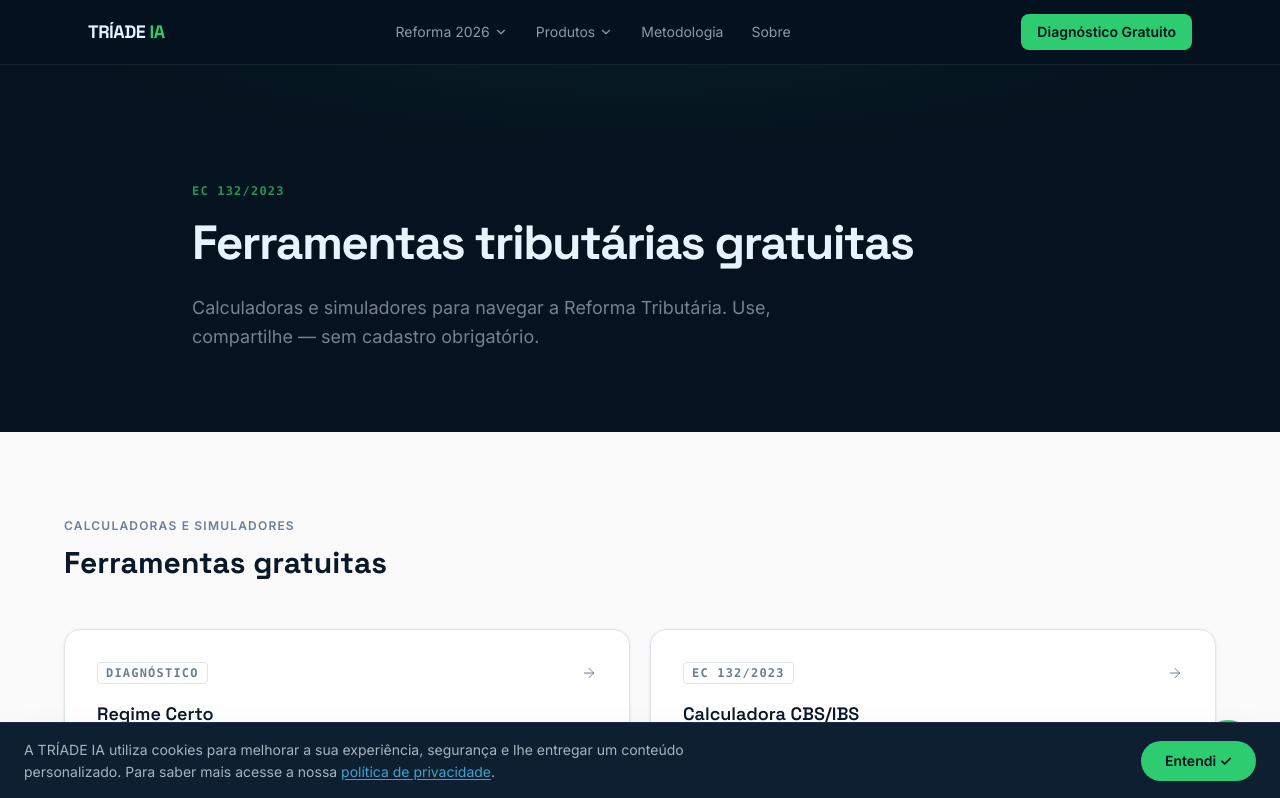
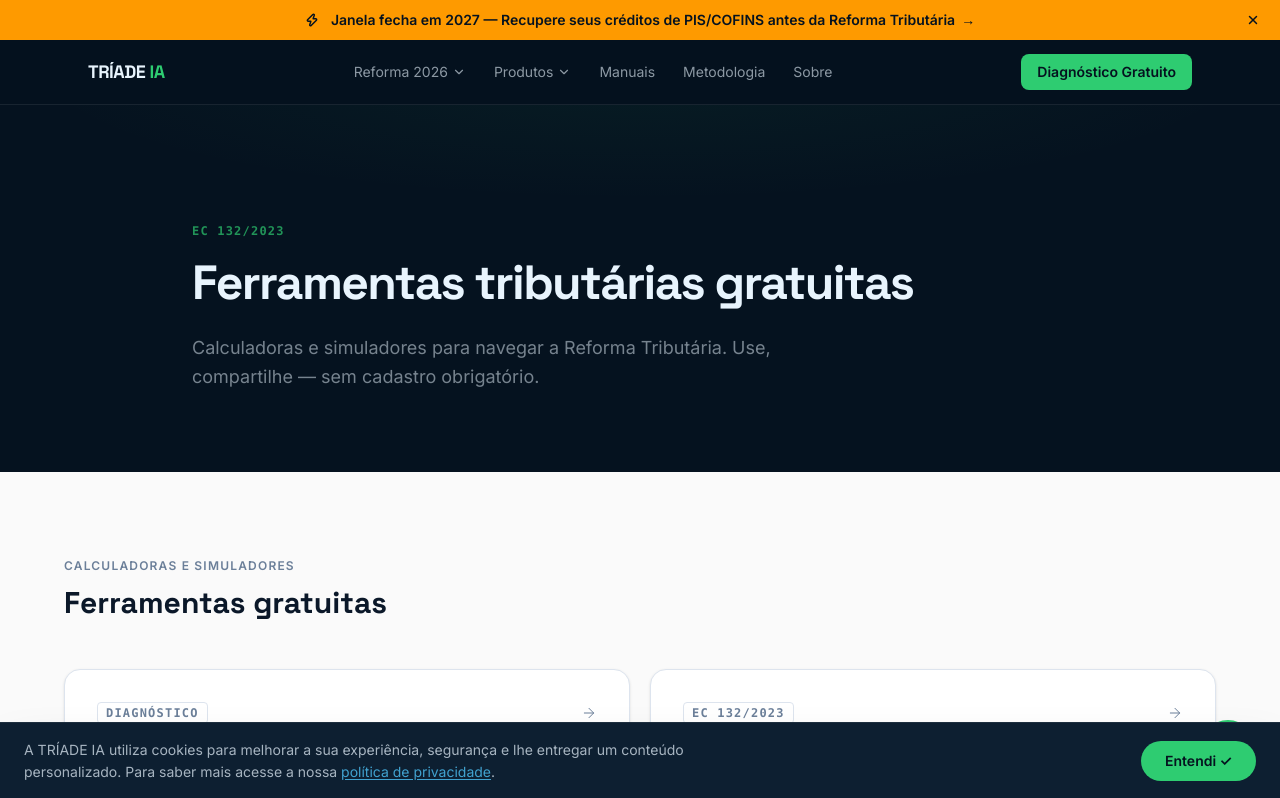
Before and after one commit to pedrosalomao881-star/triade-ia-site, a Next.js app: page /ferramentas in a window 1280 px wide. Shown: the top 798 px of the page. Built offline with nearby package versions, Linux system fonts and the light colour scheme.

Commit message:
feat: add amber announcement bar + CreditOS no menu Produtos
Barra ambar dismissivel acima do navbar em todas as paginas aponta
para /creditOS com urgencia da Reforma 2027. CreditOS adicionado
ao dropdown Produtos.

Co-Authored-By: Claude Sonnet 4.6 <noreply@anthropic.com>

```diff
--- /dev/null
+++ b/app/components/AnnouncementBar.tsx
@@ -0,0 +1,44 @@
+'use client'
+import { useState, useEffect } from 'react'
+import Link from 'next/link'
+import { X, Zap } from 'lucide-react'
+
+const STORAGE_KEY = 'creditos_bar_dismissed'
+
+export default function AnnouncementBar() {
+  const [visible, setVisible] = useState(false)
+
+  useEffect(() => {
+    const dismissed = localStorage.getItem(STORAGE_KEY)
+    if (!dismissed) setVisible(true)
+  }, [])
+
+  function dismiss() {
+    localStorage.setItem(STORAGE_KEY, '1')
+    setVisible(false)
+  }
+
+  if (!visible) return null
+
+  return (
+    <div className="relative z-50 bg-amber-500 text-navy">
+      <div className="max-w-6xl mx-auto px-6 py-2.5 flex items-center justify-center gap-3">
+        <Zap className="w-3.5 h-3.5 shrink-0" strokeWidth={2.5} />
+        <Link
+          href="/creditOS"
+          className="text-sm font-semibold text-center hover:underline underline-offset-2"
+        >
+          Janela fecha em 2027 — Recupere seus créditos de PIS/COFINS antes da Reforma Tributária
+          <span className="ml-1.5 font-bold">→</span>
+        </Link>
+        <button
+          onClick={dismiss}
+          aria-label="Fechar"
+          className="absolute right-4 top-1/2 -translate-y-1/2 p-1 hover:bg-black/10 rounded transition-colors"
+        >
+          <X className="w-3.5 h-3.5" strokeWidth={2.5} />
+        </button>
+      </div>
+    </div>
+  )
+}
--- a/app/components/Navbar.tsx
+++ b/app/components/Navbar.tsx
@@ -9,14 +9,16 @@ const reforma = [
   { href: "/#reforma", label: "O que muda (EC 132/2023)" },
   { href: "/#split-payment", label: "Split Payment explicado" },
   { href: "/ferramentas", label: "Ferramentas gratuitas" },
-  { href: "https://soaf-triade.vercel.app", label: "SOAF para prefeituras", external: true },
+  { href: "https://app.triadeiaos.com", label: "SOAF para prefeituras", external: true },
 ];
 
 const produtos = [
-  { href: "https://soaf-triade.vercel.app", label: "SOAF — Auditoria Fiscal", external: true },
-  { href: "https://contabos-triadeiaos.vercel.app", label: "ContabOS — Para Contadores", external: true },
+  { href: "/produtos", label: "Ver catálogo de produtos" },
+  { href: "/creditOS", label: "CreditOS — Recuperar Créditos ⚡" },
+  { href: "/produtos/do-caos-ao-sistema", label: "Do Caos ao Sistema — R$37" },
+  { href: "https://soaf.triadeiaos.com", label: "SOAF — Auditoria Fiscal", external: true },
+  { href: "https://contabos.triadeiaos.com", label: "ContabOS — Para Contadores", external: true },
   { href: "/ferramentas", label: "Ferramentas tributárias" },
-  { href: "https://triade-guia-tributario.vercel.app", label: "Compêndio Tributário", external: true },
 ];
 
 export default function Navbar() {
@@ -101,6 +103,10 @@ export default function Navbar() {
               </div>
             </div>
           </div>
+
+          <Link href="/manuais" className="text-sm text-ice/60 hover:text-ice transition-colors">
+            Manuais
+          </Link>
 
           <Link href="/metodologia" className="text-sm text-ice/60 hover:text-ice transition-colors">
             Metodologia
@@ -209,6 +215,10 @@ export default function Navbar() {
             </div>
           )}
 
+          <Link href="/manuais" className="text-sm text-ice/70 hover:text-ice py-2 transition-colors" onClick={() => setOpen(false)}>
+            Manuais
+          </Link>
+
           <Link href="/metodologia" className="text-sm text-ice/70 hover:text-ice py-2 transition-colors" onClick={() => setOpen(false)}>
             Metodologia
           </Link>
--- a/app/layout.tsx
+++ b/app/layout.tsx
@@ -5,6 +5,7 @@ import Navbar from "./components/Navbar";
 import Footer from "./components/Footer";
 import AgentComercial from "./components/AgentComercial";
 import CookieBanner from "./components/CookieBanner";
+import AnnouncementBar from "./components/AnnouncementBar";
 
 const inter = Inter({ variable: "--font-inter", subsets: ["latin"] });
 const spaceGrotesk = Space_Grotesk({
@@ -106,6 +107,7 @@ export default function RootLayout({
         />
       </head>
       <body className="min-h-screen flex flex-col bg-navy text-ice font-sans antialiased">
+        <AnnouncementBar />
         <Navbar />
         <main className="flex-1">{children}</main>
         <Footer />
```
